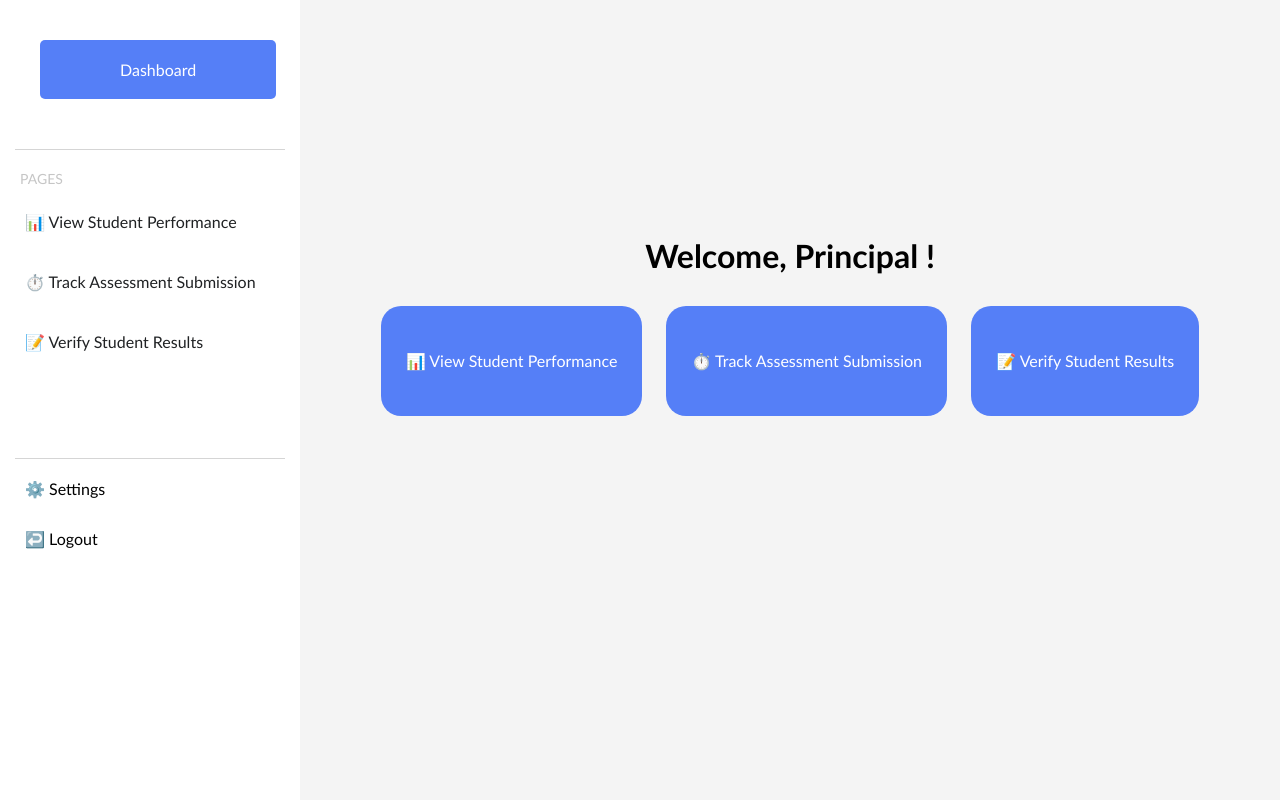
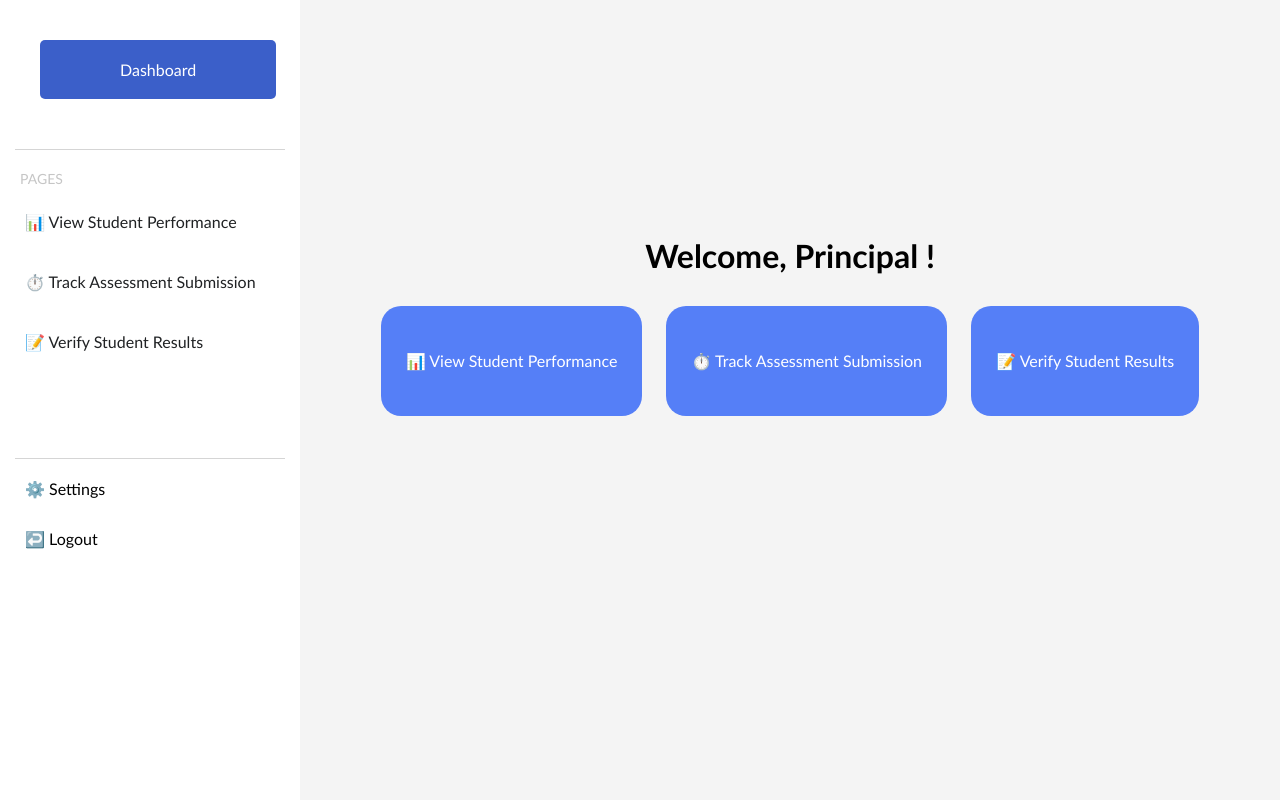
Before and after one commit to syuennl/kinderwise, a PHP site: page /principal.php in a window 1280 px wide, with the pointer over the restyled element. Shown: the part 54-854 px from the top of the page. Run offline with PHP 8.4, Linux system fonts and the light colour scheme.

Commit message:
Update principal.php

```diff
--- a/KinderWise/principal.php
+++ b/KinderWise/principal.php
@@ -91,6 +91,10 @@ include("connection.php");
             border: none;
             border-radius: 5px;
             transition: 0.3s;
+        }
+
+        .navbar a button:hover {
+            background-color: #3b5fc9;
         }
 
         a:link { text-decoration: none; }
```
